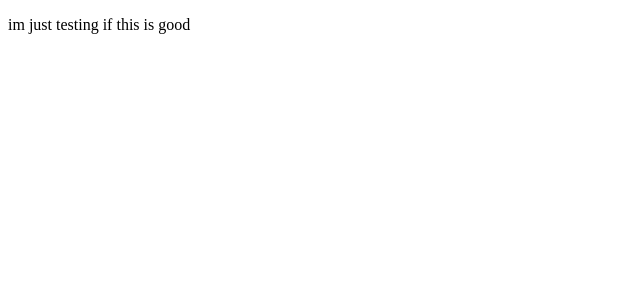
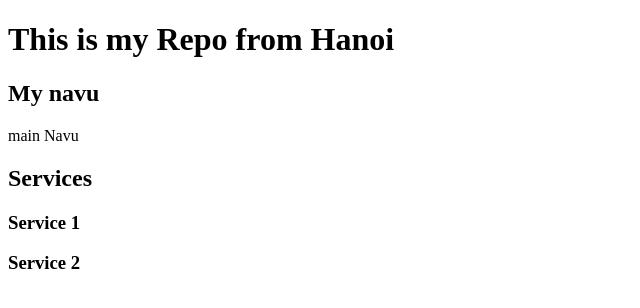
Before and after one commit to iamba104/markdown, a plain HTML site: page index.html in a window 1280 px wide. Shown: the whole page, without its empty margins (0-640 px from the left). Drawn offline with Linux system fonts and the light colour scheme.

Commit message:
Update index.html

```diff
--- a/index.html
+++ b/index.html
@@ -6,8 +6,23 @@
     <title>Man down MARKDOWN</title>
 </head>
 <body>
-    <p>im just testing if this is good
+    <h1>This is my Repo from Hanoi</h1>
+    <header>
+<h2>My navu</h2>
+<nav>main Navu</nav>
+    </header>
+<main>
+    <section>
+        <h2>Services</h2>
+        <h3>Service 1</h3>
+        <h3>Service 2</h3>
 
-    </p>
+    </section>
+
+
+
+
+
+</main>
 </body>
 </html>
```
